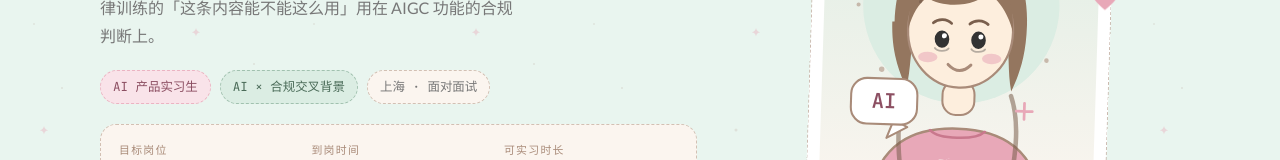
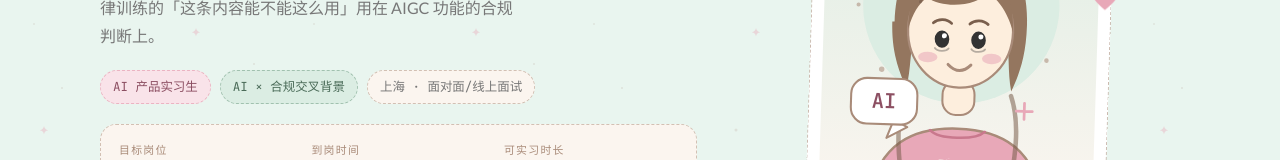
Before and after one commit to Rayanyoo/Rayanyoo.github.io, a plain HTML site: page index.html in a window 1280 px wide. Shown: the part 368-528 px from the top of the page. Drawn offline with Linux system fonts and the light colour scheme.

Commit message:
Update index.html

```diff
--- a/index.html
+++ b/index.html
@@ -299,7 +299,7 @@ footer{position:relative;z-index:1;border-top:1.6px dashed rgba(169,139,121,.5);
         <ul class="hero-chips">
           <li><span class="chip pink">AI 产品实习生</span></li>
           <li><span class="chip mint">AI × 合规交叉背景</span></li>
-          <li><span class="chip">上海 · 面对面试</span></li>
+          <li><span class="chip">上海 · 面对面/线上面试</span></li>
         </ul>
 
         <!-- TODO 确认：到岗时间与可实习时长请按实际修改 -->
```
